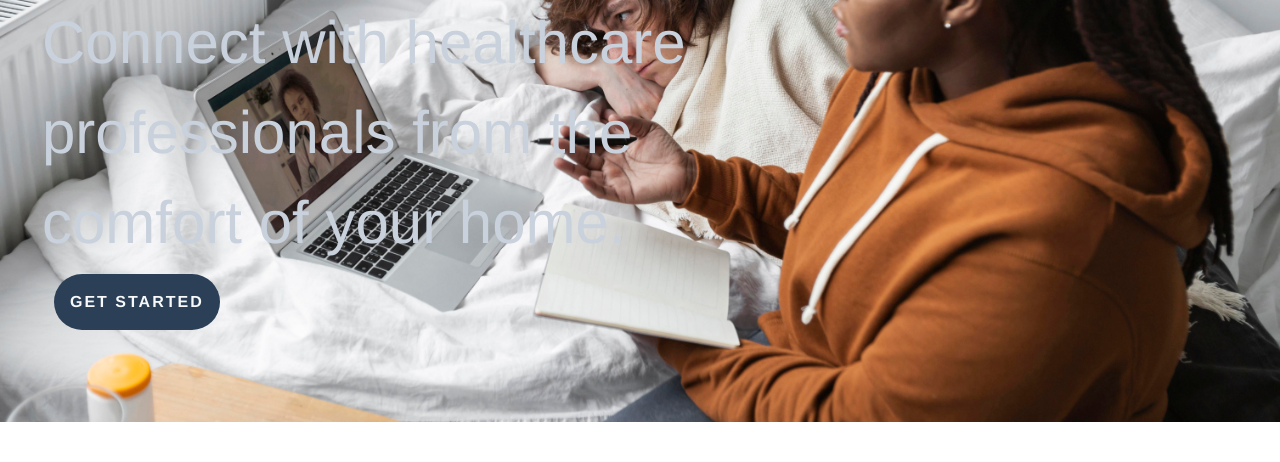
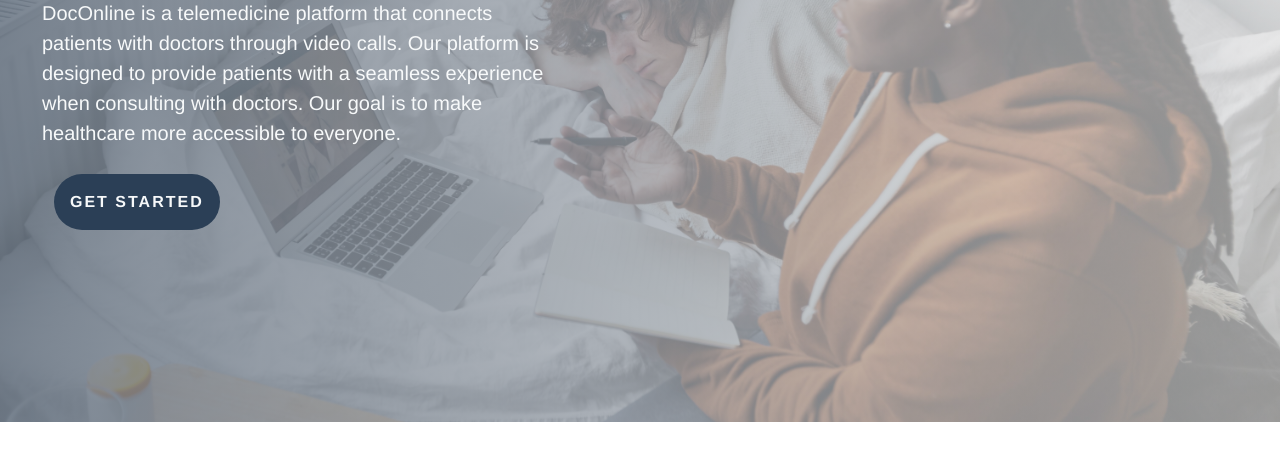
Before and after one commit to daily-demos/prebuilt-ui, a website: page index.html in a window 1280 px wide. Shown: the part 338-800 px from the top of the page. Drawn offline with nearby package versions, Linux system fonts and the light colour scheme.

Commit message:
"Updated hero section styling and content in index.css and index.html"

```diff
--- a/index.css
+++ b/index.css
@@ -1,6 +1,6 @@
 :root {
   --grey-lightest: #f7f9fa;
-  --grey: #c8d1dc;
+  --grey: #dde2e9;
   --dark-grey: #6b7785;
   --dark-blue: #1f2d3d;
   --dark-blue-border: #2b3f56;
@@ -103,17 +103,31 @@
 }
 .hero{
      height: 85vh;
-     background-image: url(woman-taking-notes-from-her-friend-s-doctor.jpg);
+     background-image: linear-gradient(to right,#6b7785de, #e3e3e3a7), url(woman-taking-notes-from-her-friend-s-doctor.jpg);
      background-size: cover;
      background-position: center;
      background-repeat: no-repeat;
-     .col-7{
-          margin-top: 20%;
+     .col-5{
+          margin-top: 10%;
           margin-left: 30px;
+          display: flex;
+          flex-direction: column;
+          gap: 20px;
+          align-items: center;
      }
      .headesr{
           font-size: 60px;
           color: var(--grey);
+          text-shadow: 2px 2px 5px #1f2d3d;
+          line-height: 90%;
+     }
+     .paragph{
+          font-size: 20px;
+          color: var(--grey-lightest);
+          line-height: 150%;
+     }
+     .class {
+          width: 100%;
      }
      .btn {
           position: relative;
--- a/index.html
+++ b/index.html
@@ -49,8 +49,10 @@
 
           <div class="container-fluid hero">
                <div class="row">
-                    <div class="col-7">
-                         <div class="headesr">Connect with healthcare professionals from the comfort of your home.</div>
+                    <div class="col-5">
+                         <div class="headesr">Healthcare at Your Fingertips</div>
+                         <div class="paragph">DocOnline is a telemedicine platform that connects patients with doctors through video calls. Our platform is designed to provide patients with a seamless experience when consulting with doctors. Our goal is to make healthcare more accessible to everyone.</div>
+                         <div class="class">
                               <button class="btn">
                                    <div>GET STARTED</div>
                                    <svg xmlns="http://www.w3.org/2000/svg" width="25px" height="25px" viewBox="0 0 24 24" fill="none">
@@ -62,5 +64,6 @@
                          </div>
                     </div>
                </div>
+          </div>
      </body>
 </html>
```
Lines whose indentation alone changed are shown as unchanged.
